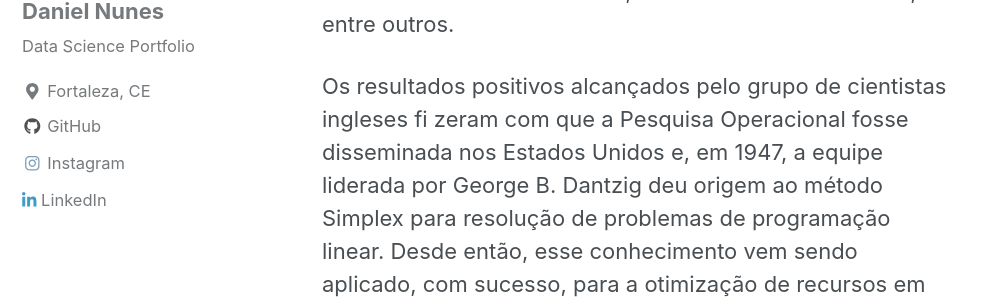
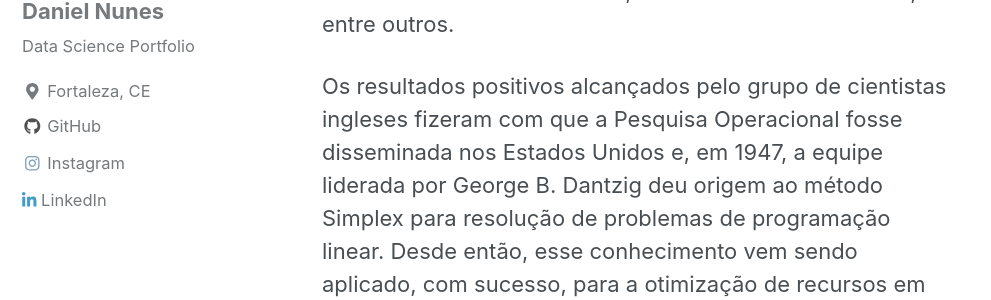
Before and after one commit to danielmnunes/danielmnunes.github.io, a Jekyll site: the page built from _posts/2020-01-11-PO-Visao-Geral.md, in a window 1280 px wide and 900 px high, scrolled down 706 px. Shown: the part 187-487 px from the top of the window, without its empty margins (0-991 px from the left). Built offline with Jekyll 4.4.1, drawn with Linux system fonts in a browser that asks for light colours; cached includes are drawn as plain includes; nearby versions of some CDN libraries; emoji names are drawn with the system emoji font; comment, search, counter and statistics services are not loaded; some of the changed text lies outside the part shown.

Commit message:
PO post 4

```diff
--- a/_posts/2020-01-11-PO-Visao-Geral.md
+++ b/_posts/2020-01-11-PO-Visao-Geral.md
@@ -14,7 +14,7 @@ header:
 ## Um pouco de Historia
 A Pesquisa Operacional, ou simplesmente PO, surgiu na Inglaterra durante a Segunda Guerra Mundial (1939-1945) para a solução de problemas de natureza logística, tática e de estratégia militar, quando um grupo de cientistas foi convocado para decidir sobre a utilização mais eficaz dos recursos militares limitados, marcando a primeira atividade formal desse campo de estudo. Dentre os problemas estudados, destacam-se: projeto, manutenção e inspeção de aviões; projeto de explosivos, tanques e motores; melhoria da utilização de radar, canhões antiaéreos e táticas de bombardeios a submarino; dimensionamento de frota, entre outros.
 
-Os resultados positivos alcançados pelo grupo de cientistas ingleses fi zeram com que a Pesquisa Operacional fosse disseminada nos Estados Unidos e, em 1947, a equipe liderada por George B. Dantzig deu origem ao método Simplex para resolução de problemas de programação linear. Desde então, esse conhecimento vem sendo aplicado, com sucesso, para a otimização de recursos em diversos segmentos industriais e comerciais de várias áreas de negócio (estratégia, marketing, finanças, microeconomia, operações e logística, recursos humanos, entre outras).
+Os resultados positivos alcançados pelo grupo de cientistas ingleses fizeram com que a Pesquisa Operacional fosse disseminada nos Estados Unidos e, em 1947, a equipe liderada por George B. Dantzig deu origem ao método Simplex para resolução de problemas de programação linear. Desde então, esse conhecimento vem sendo aplicado, com sucesso, para a otimização de recursos em diversos segmentos industriais e comerciais de várias áreas de negócio (estratégia, marketing, finanças, microeconomia, operações e logística, recursos humanos, entre outras).
 
 ## O que é Pesquisa Operacional
 Em termos gerais, podemos dizer que a Pesquisa Operacional consiste na utilização de um método científico (modelos matemáticos, estatísticos e algoritmos computacionais) para a tomada de decisões. Dessa forma, a PO atua cada vez mais em um ramo multidisciplinar, envolvendo áreas de engenharia de produção, matemática aplicada, ciência da computação e gestão de negócios.
@@ -43,7 +43,7 @@ Os **parâmetros** são os valores fixos previamente conhecidos do problema. Com
 ### b) Função Objetivo
 A função objetivo é uma função matemática que determina o valor-alvo que se pretende alcançar ou a qualidade da solução, em função das variáveis de decisão e dos parâmetros, podendo ser uma função de maximização (lucro, receita utilidade, nível de serviço, riqueza, expectativa de vida, entre outros atributos) ou de minimização (custo, risco erro, entre outros).
 
-Como exemplos, podemos citar: a) minimização do custo total de produção de diversos tipos de chocolates; b) minimização do risco de crédito de uma carteira de clientes; c) minimização do número de funcionários envolvidos em determinado serviço; d) maximização do retorno sobre o investimento em fundos de ações e de renda fi xa; e maximização do lucro líquido na fabricação de diversos tipos de refrigerantes.
+Como exemplos, podemos citar: a) minimização do custo total de produção de diversos tipos de chocolates; b) minimização do risco de crédito de uma carteira de clientes; c) minimização do número de funcionários envolvidos em determinado serviço; d) maximização do retorno sobre o investimento em fundos de ações e de renda fixa; e maximização do lucro líquido na fabricação de diversos tipos de refrigerantes.
 
 ### c) Restrições
 As restrições podem ser definidas como um conjunto de equações (expressões matemáticas de igualdade) e inequações (expressões matemáticas de desigualdade) que as variáveis de decisão do modelo devem satisfazer. As restrições são adicionadas ao modelo de forma a considerar as limitações físicas do sistema, e afetam diretamente os valores das variáveis de decisão.
```
